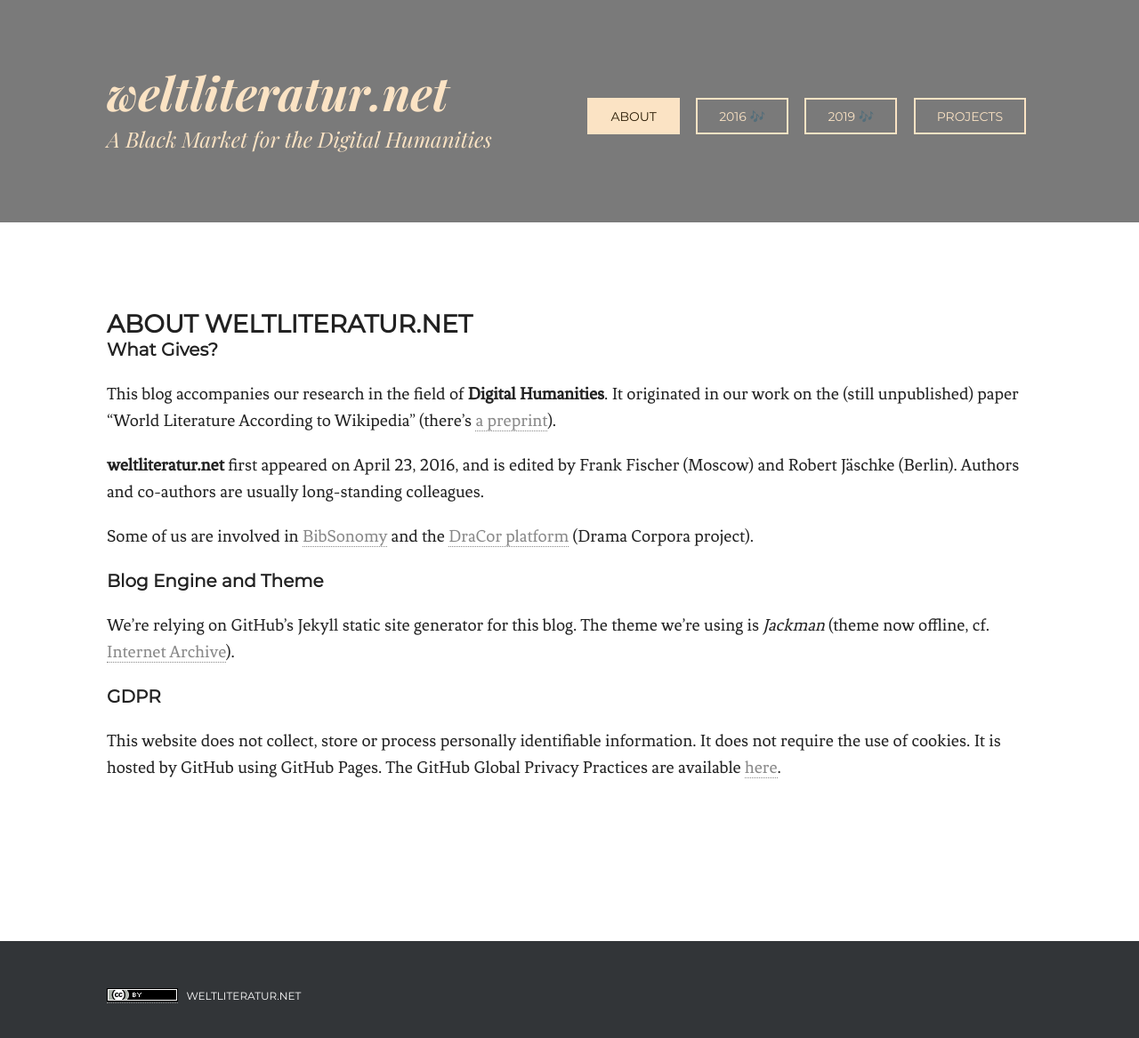
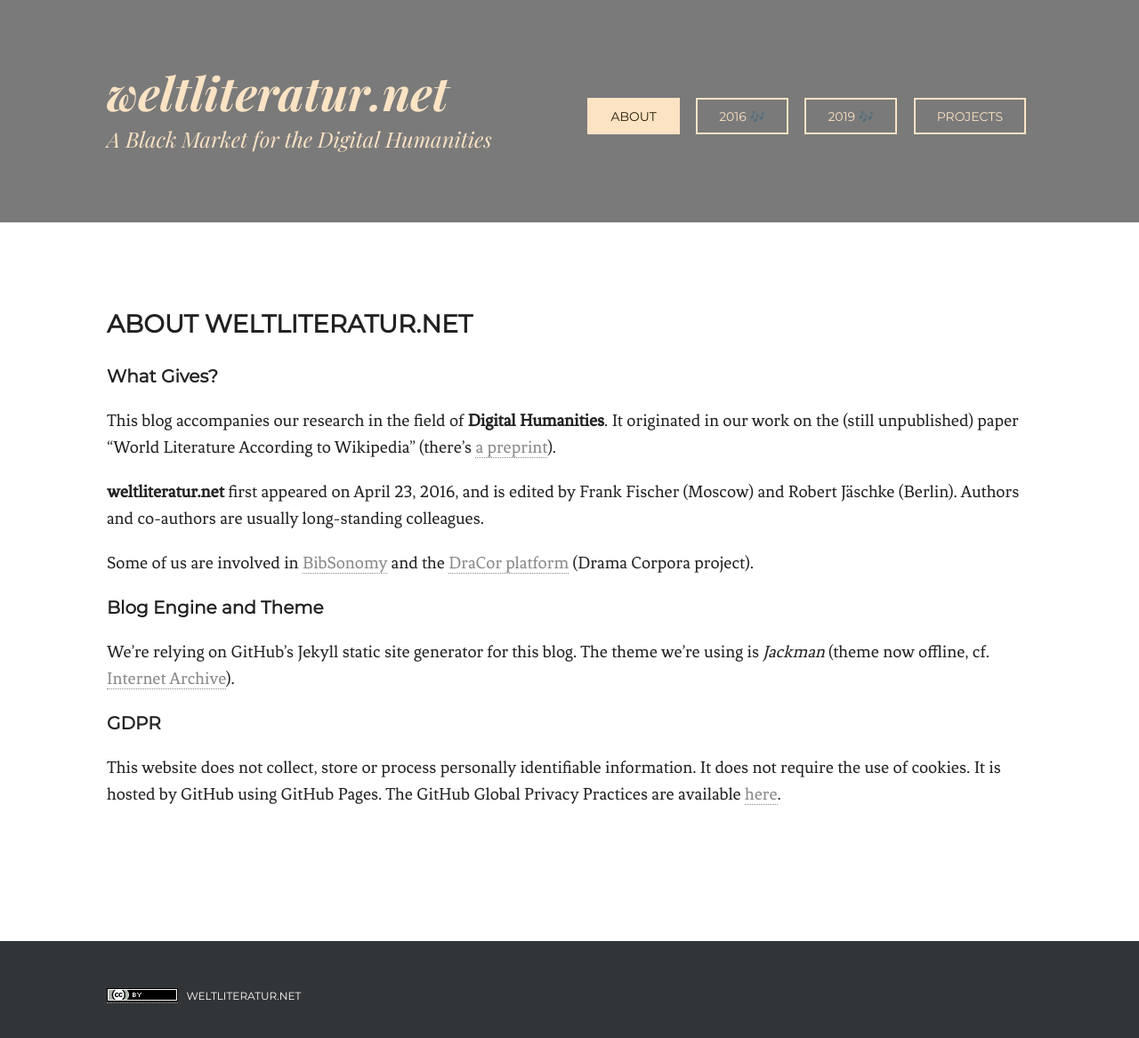
Before and after one commit to weltliteratur/blog, a Jekyll site: the page built from about.md, in a window 1280 px wide. Shown: the top 1167 px of the page at 89% size. Built offline with Jekyll 4.4.1, drawn with Linux system fonts in a browser that asks for light colours.

Commit message:
add line break

```diff
--- a/about.md
+++ b/about.md
@@ -3,7 +3,7 @@ layout: page
 title: About weltliteratur.net
 ---
 
-## What Gives?
+## <br />What Gives?
 
 This blog accompanies our research in the field of **Digital Humanities**. It originated in our work on the (still unpublished) paper "World Literature According to Wikipedia" (there's [a preprint](https://arxiv.org/abs/1701.00991)).
 
```
